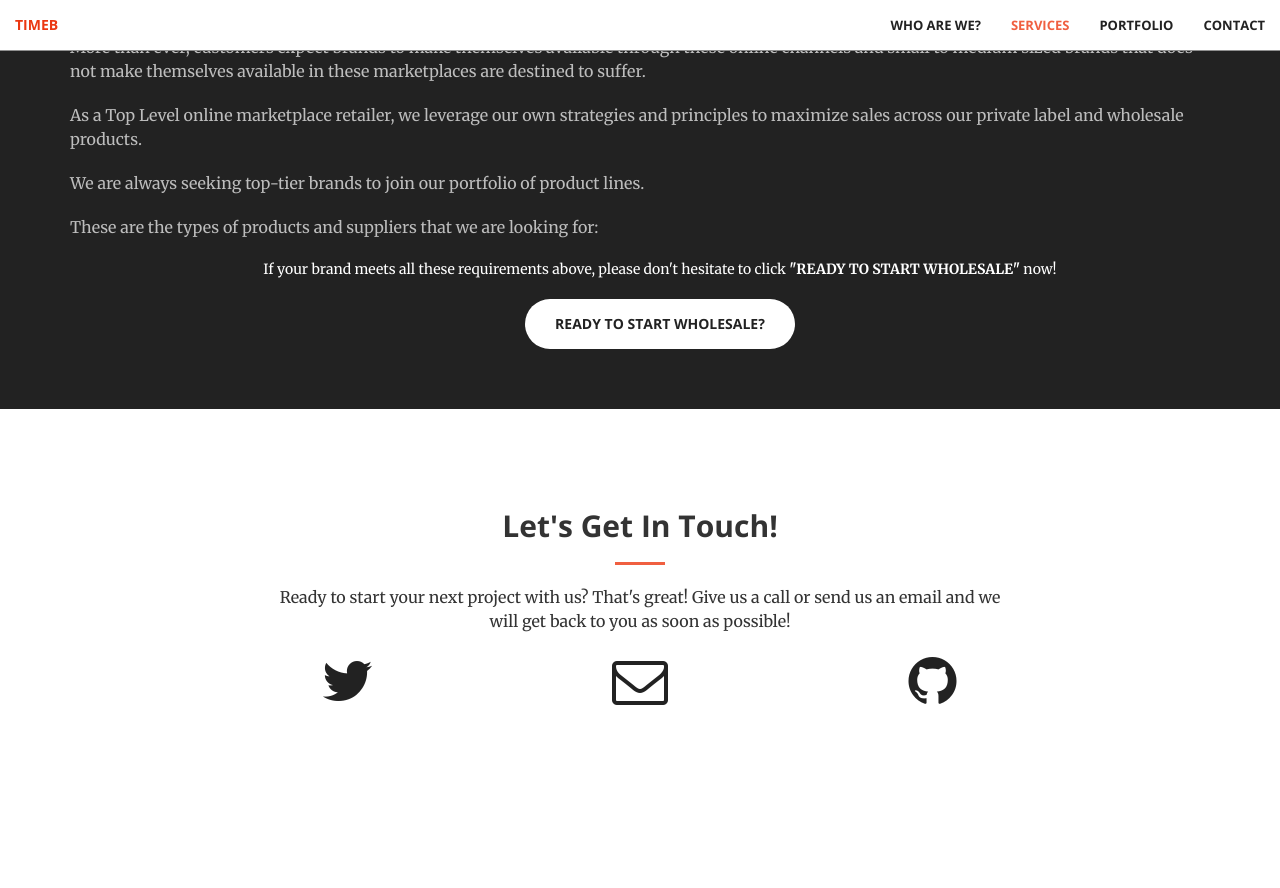
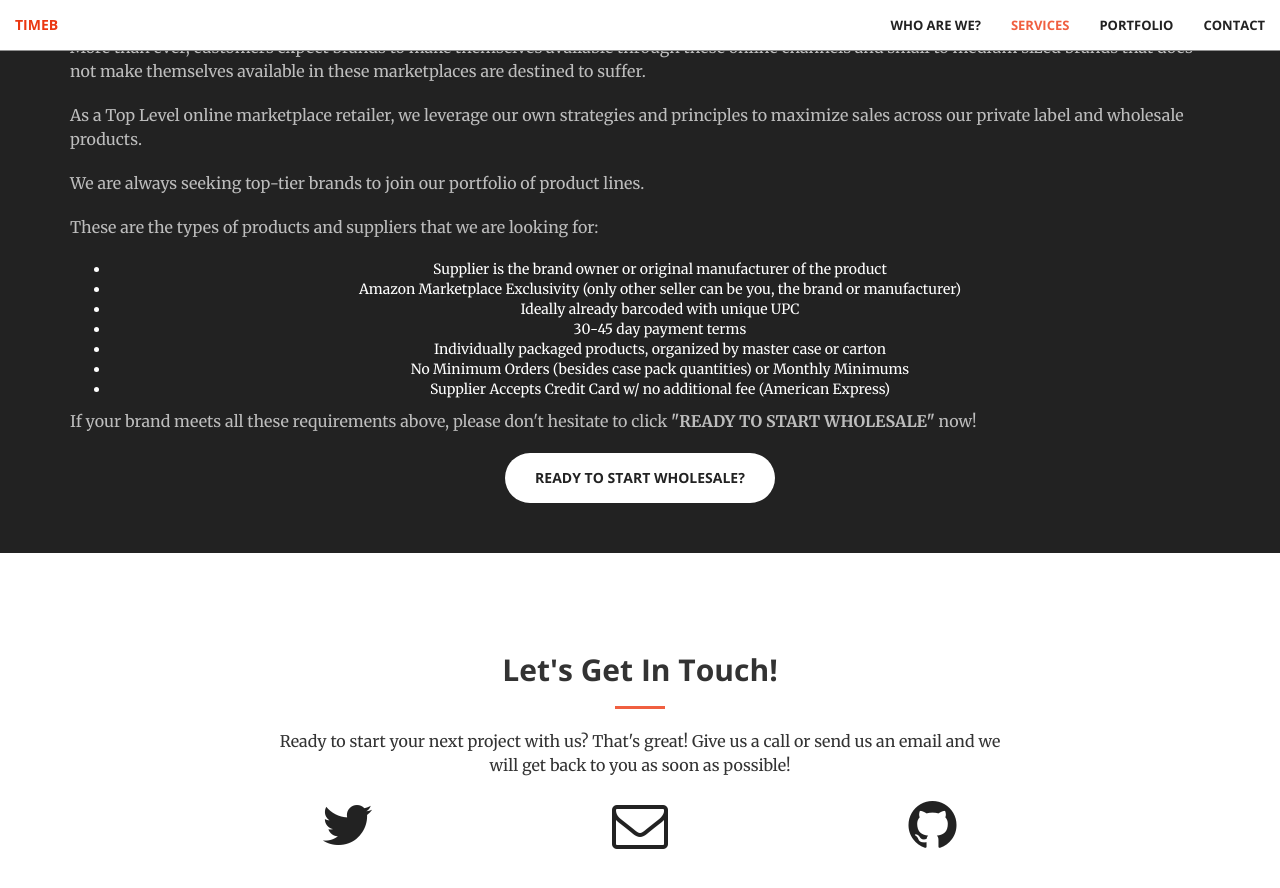
Before and after one commit to TimeBinc/TimeBinc.github.io, a Jekyll site: the page built from index.html, in a window 1280 px wide and 900 px high, scrolled down 2722 px. Shown: the top 888 px of the window. Built offline with Jekyll 4.4.1, drawn with Linux system fonts in a browser that asks for light colours; before the commit the page ends 3551 px from its top, so only the background shows below that.

Commit message:
Update aside.html

```diff
--- a/_includes/aside.html
+++ b/_includes/aside.html
@@ -16,9 +16,14 @@
             <p class="text-faded-alt">As a Top Level online marketplace retailer, we leverage our own strategies and principles to maximize sales across our private label and wholesale products.</p>
             <p class="text-faded-alt">We are always seeking top-tier brands to join our portfolio of product lines.</p>
             <p class="text-faded-alt">These are the types of products and suppliers that we are looking for:</p>
-            <ul class="list-inline>
-                       <li>Supplier is the brand owner or original manufacturer of the product</li>
-                       <li>Amazon Marketplace Exclusivity (only other seller can be you, the brand or manufacturer)</li>
+            <ul>
+                <li>Supplier is the brand owner or original manufacturer of the product</li>
+                <li>Amazon Marketplace Exclusivity (only other seller can be you, the brand or manufacturer)</li>
+                <li>Ideally already barcoded with unique UPC</li>
+                <li>30-45 day payment terms</li>
+                <li>Individually packaged products, organized by master case or carton</li>
+                <li>No Minimum Orders (besides case pack quantities) or Monthly Minimums</li>
+                <li>Supplier Accepts Credit Card w/ no additional fee (American Express)</li>
             </ul>
             <p class="text-faded-alt">If your brand meets all these requirements above, please don't hesitate to click <b>"READY TO START WHOLESALE"</b> now!
 </p>
```
